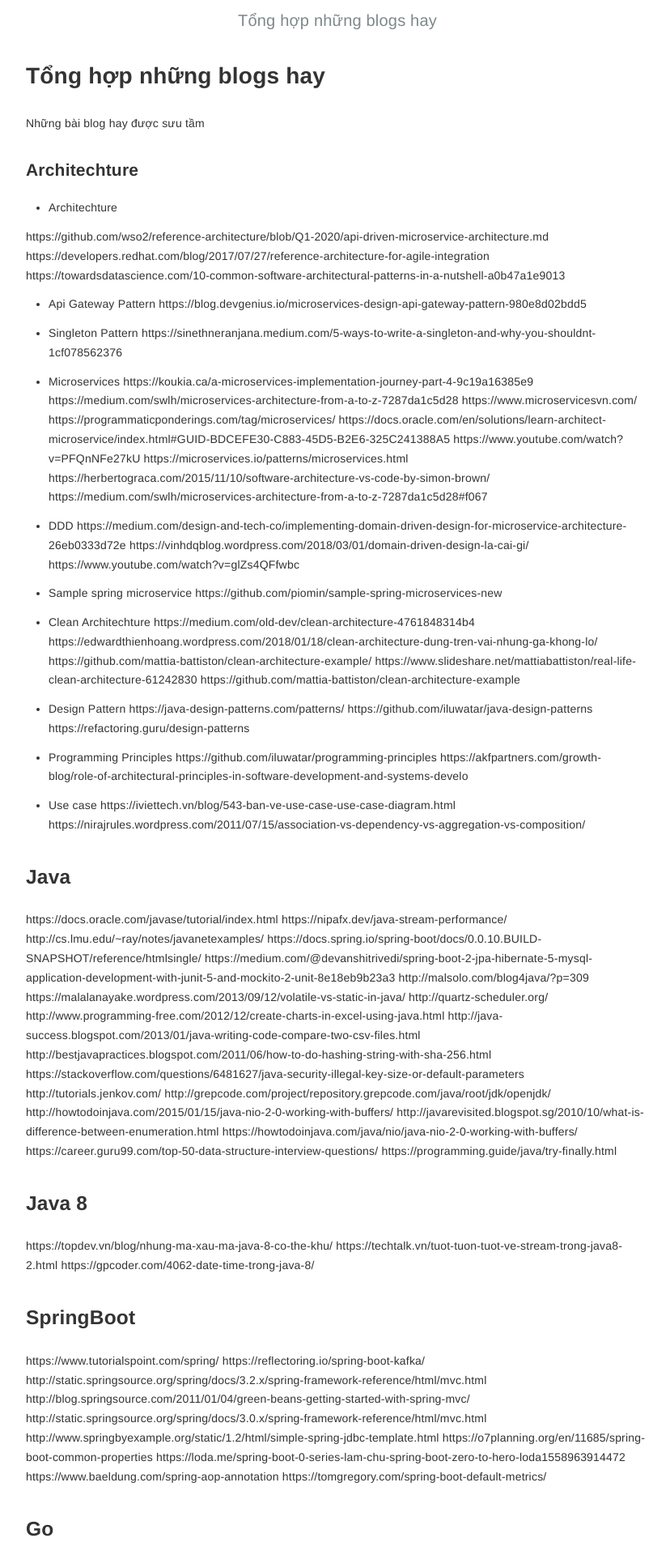
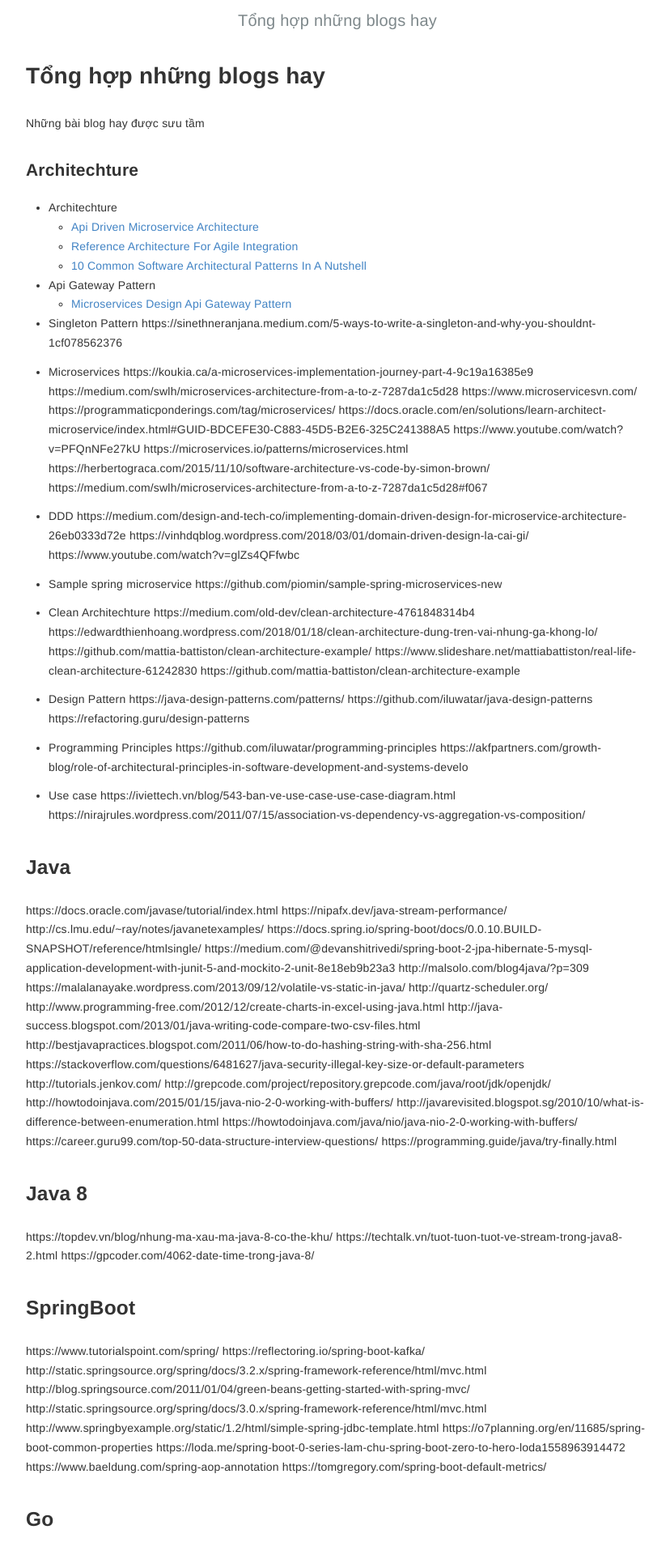
Before and after one commit to huypva/code-by-example-site, a Jekyll site: the page built from _posts/2021-09-04-blogs.md, in a window 1280 px wide. Shown: the top 1920 px of the page at 81% size, without its empty margins (223-1051 px from the left). Built offline with Jekyll 4.4.1, drawn with Linux system fonts in a browser that asks for light colours; part of the change alters nothing that is shown.

Commit message:
Update blogs

```diff
--- a/_posts/2021-09-04-blogs.md
+++ b/_posts/2021-09-04-blogs.md
@@ -12,13 +12,12 @@ Những bài blog hay được sưu tầm
 ### Architechture
 
 - Architechture
-
-https://github.com/wso2/reference-architecture/blob/Q1-2020/api-driven-microservice-architecture.md
-https://developers.redhat.com/blog/2017/07/27/reference-architecture-for-agile-integration
-https://towardsdatascience.com/10-common-software-architectural-patterns-in-a-nutshell-a0b47a1e9013
+    - [Api Driven Microservice Architecture](https://github.com/wso2/reference-architecture/blob/Q1-2020/api-driven-microservice-architecture.md)
+    - [Reference Architecture For Agile Integration](https://developers.redhat.com/blog/2017/07/27/reference-architecture-for-agile-integration)
+    - [10 Common Software Architectural Patterns In A Nutshell](https://towardsdatascience.com/10-common-software-architectural-patterns-in-a-nutshell-a0b47a1e9013)
 
 - Api Gateway Pattern
-https://blog.devgenius.io/microservices-design-api-gateway-pattern-980e8d02bdd5
+    - [Microservices Design Api Gateway Pattern](https://blog.devgenius.io/microservices-design-api-gateway-pattern-980e8d02bdd5)
 
 - Singleton Pattern
 https://sinethneranjana.medium.com/5-ways-to-write-a-singleton-and-why-you-shouldnt-1cf078562376
```
